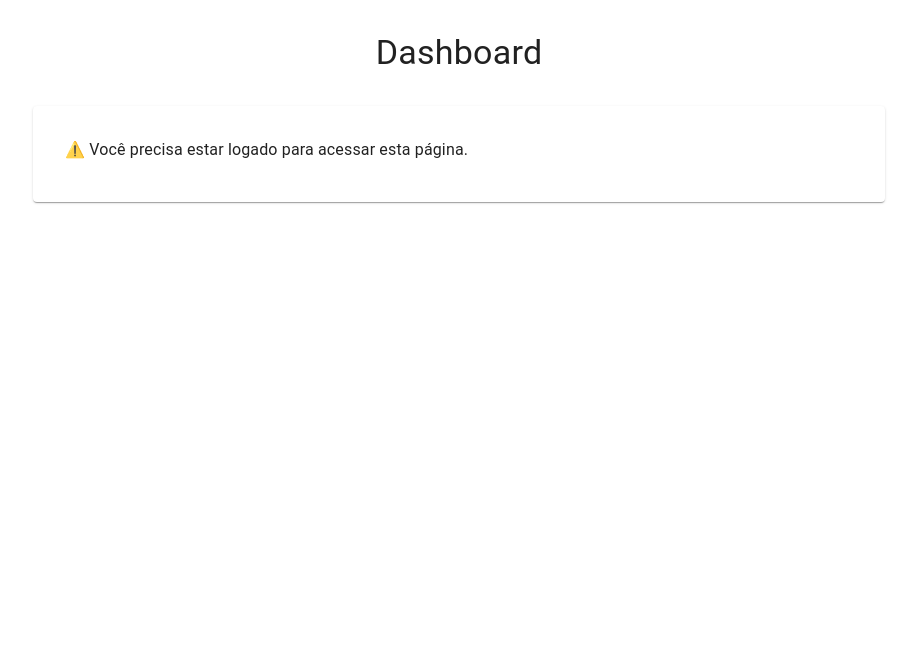
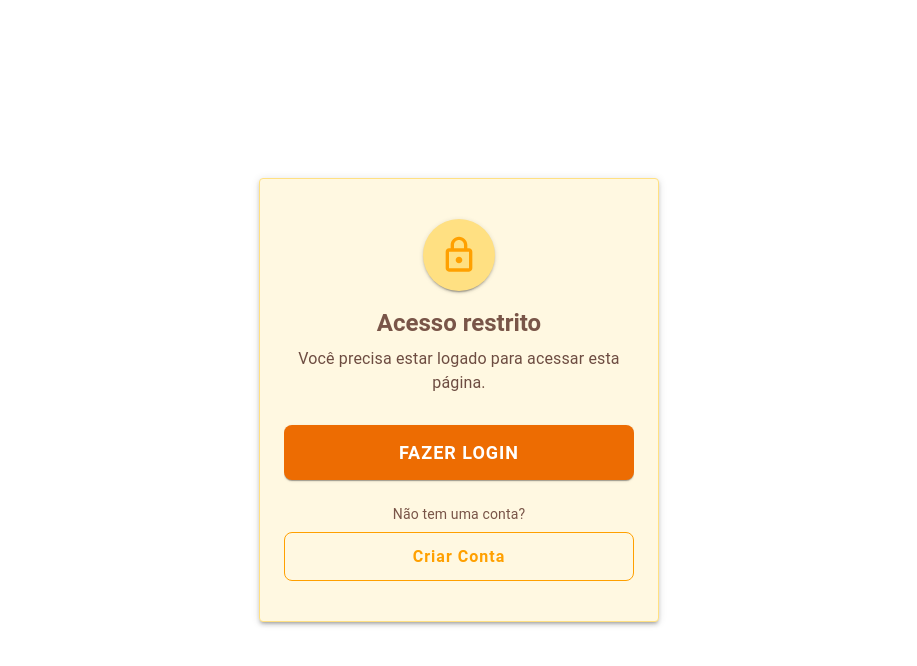
Before and after one commit to valeriapessoa/Flashcards, a Next.js app in the folder frontend/: page /dashboard in a window 1280 px wide. Shown: the top 666 px of the page, without its empty margins (181-1098 px from the left). Built offline with nearby package versions, Linux system fonts and the light colour scheme; no server answers.

Commit message:
feat: adiciona componente AccessDeniedMessage e substitui mensagens de acesso negado nas páginas

```diff
--- a/frontend/src/app/criar-flashcard/page.tsx
+++ b/frontend/src/app/criar-flashcard/page.tsx
@@ -4,6 +4,7 @@ import React from "react";
 import { useRouter } from "next/navigation";
 import { useSession } from "next-auth/react";
 import FlashcardForm from "../../components/FlashcardForm";
+import AccessDeniedMessage from "../../components/AccessDeniedMessage";
 import axios from "axios";
 
 const CreateFlashcard: React.FC = () => {
@@ -11,16 +12,7 @@ const CreateFlashcard: React.FC = () => {
   const { data: session } = useSession();
 
   if (!session) {
-    return (
-      <main className="flex items-center justify-center min-h-screen bg-gray-100 p-4">
-        <section className="bg-white shadow-md rounded-lg p-6 w-full max-w-2xl">
-          <h1 className="text-2xl font-bold text-gray-800 mb-4">Criar Flashcard</h1>
-          <div className="my-4">
-            <span role="img" aria-label="aviso">⚠️</span> Você precisa estar logado para acessar esta página.
-          </div>
-        </section>
-      </main>
-    );
+    return <AccessDeniedMessage />;
   }
 
   const handleSubmit = async (data: Partial<Flashcard>, file: File | null) => {
--- a/frontend/src/app/dashboard/page.tsx
+++ b/frontend/src/app/dashboard/page.tsx
@@ -6,6 +6,7 @@ import axios from 'axios';
 import { useSession } from 'next-auth/react';
 import UserStatsCard from '../../components/UserStatsCard';
 import ScoreCard from '../../components/ScoreCard';
+import AccessDeniedMessage from '../../components/AccessDeniedMessage';
 
 interface UserStats {
   score: number;
@@ -32,20 +33,7 @@ const Dashboard: React.FC = () => {
   }, []);
 
   if (!session) {
-    return (
-      <Container maxWidth="md" sx={{ mt: 4 }}>
-        <Typography variant="h4" gutterBottom textAlign="center">
-          Dashboard
-        </Typography>
-        <Card sx={{ p: 2, mt: 4 }}>
-          <CardContent>
-            <Typography component="div">
-              <span role="img" aria-label="aviso">⚠️</span> Você precisa estar logado para acessar esta página.
-            </Typography>
-          </CardContent>
-        </Card>
-      </Container>
-    );
+    return <AccessDeniedMessage />;
   }
 
   if (!stats) {
--- a/frontend/src/app/editar-flashcard/page.tsx
+++ b/frontend/src/app/editar-flashcard/page.tsx
@@ -7,6 +7,7 @@ import { fetchFlashcard, updateFlashcard } from "../../lib/api";
 import FlashcardForm from "../../components/FlashcardForm";
 import { ClipLoader } from "react-spinners";
 import { useSession } from "next-auth/react";
+import AccessDeniedMessage from "../../components/AccessDeniedMessage";
 
 const queryClient = new QueryClient();
 
@@ -17,16 +18,7 @@ const EditFlashcardPage = () => {
   const id = searchParams.get("id");
 
   if (!session) {
-    return (
-      <main className="flex items-center justify-center min-h-screen bg-gray-100 p-4">
-        <section className="bg-white shadow-md rounded-lg p-6 w-full max-w-2xl">
-          <h1 className="text-2xl font-bold text-gray-800 mb-4">Editar Flashcard</h1>
-          <div className="my-4">
-            <span role="img" aria-label="aviso">⚠️</span> Você precisa estar logado para acessar esta página.
-          </div>
-        </section>
-      </main>
-    );
+    return <AccessDeniedMessage />;
   }
 
   const [flashcard, setFlashcard] = useState<Flashcard | null>(null); // Estado atual do formulário
--- a/frontend/src/app/estudar/page.tsx
+++ b/frontend/src/app/estudar/page.tsx
@@ -9,6 +9,7 @@ import { fetchFlashcards } from "@/lib/api"; // Importado fetchFlashcards de lib
 import { CircularProgress, Button, Typography, Alert } from "@mui/material"; // Adicionado Typography e Alert
 import { useRouter } from "next/navigation";
 import { useSession } from "next-auth/react";
+import AccessDeniedMessage from "../../components/AccessDeniedMessage";
 
 // Removida a função fetchFlashcards local, usaremos a importada de lib/api
 
@@ -17,16 +18,7 @@ const StudyPage: React.FC = () => {
   const { data: session } = useSession();
   // Usar a sintaxe de objeto para useQuery (v5+) e a função importada
   if (!session) {
-    return (
-      <div className="flex flex-col items-center justify-center min-h-screen bg-gradient-to-b from-white to-gray-100 p-6">
-        <h1 className="text-4xl font-extrabold text-gray-900 mb-6 animate-fade-in">
-          📚 Modo de Estudo
-        </h1>
-        <div className="bg-white p-6 rounded-lg shadow-lg animate-fade-in">
-          <span role="img" aria-label="aviso">⚠️</span> Você precisa estar logado para acessar esta página.
-        </div>
-      </div>
-    );
+    return <AccessDeniedMessage />;
   }
 
   const { data: flashcards = [], isLoading, isError, error, refetch } = useQuery<Flashcard[], Error>({
--- a/frontend/src/app/flashcards/page.tsx
+++ b/frontend/src/app/flashcards/page.tsx
@@ -20,6 +20,8 @@ import { useQuery, useQueryClient, useMutation } from "@tanstack/react-query"; /
 // Removida a importação direta do axios
 import { deleteFlashcard, fetchFlashcards } from "../../lib/api"; // Importado fetchFlashcards
 import { useSession } from "next-auth/react";
+import AccessDeniedMessage from "../../components/AccessDeniedMessage";
+
 interface Tag {
   id: number;
   text: string;
@@ -39,20 +41,7 @@ const Flashcards: React.FC = () => {
   const { data: session } = useSession();
 
   if (!session) {
-    return (
-      <Container maxWidth="md" sx={{ mt: 4 }}>
-        <Typography variant="h4" gutterBottom textAlign="center">
-          📚 Flashcards
-        </Typography>
-        <Card sx={{ p: 2, mt: 4 }}>
-          <CardContent>
-            <Typography component="div">
-              <span role="img" aria-label="aviso">⚠️</span> Você precisa estar logado para acessar esta página.
-            </Typography>
-          </CardContent>
-        </Card>
-      </Container>
-    );
+    return <AccessDeniedMessage />;
   }
 
   // Usar a sintaxe de objeto para useQuery (v5+)
--- a/frontend/src/app/revisao-inteligente/page.tsx
+++ b/frontend/src/app/revisao-inteligente/page.tsx
@@ -1,21 +1,16 @@
 'use client';
 
 import React from 'react';
-import { Typography, Container, Alert } from '@mui/material';
+import { Typography, Container } from '@mui/material';
 import FlashcardList from '../../components/FlashcardList';
+import AccessDeniedMessage from '../../components/AccessDeniedMessage';
 import { useSession } from 'next-auth/react';
 
 const RevisaoInteligentePage = () => {
   const { data: session } = useSession();
 
   if (!session) {
-    return (
-      <Container maxWidth="md" sx={{ mt: 4 }}>
-        <Alert severity="warning">
-          Você precisa estar logado para acessar a revisão inteligente.
-        </Alert>
-      </Container>
-    );
+    return <AccessDeniedMessage />;
   }
 
   return (
--- /dev/null
+++ b/frontend/src/components/AccessDeniedMessage.tsx
@@ -0,0 +1,94 @@
+"use client";
+import React from "react";
+import { Alert, Box, Typography, Button, Link } from "@mui/material";
+import LockOutlinedIcon from "@mui/icons-material/LockOutlined";
+import { useRouter } from "next/navigation";
+
+const AccessDeniedMessage: React.FC = () => {
+  const router = useRouter();
+  return (
+    <Box
+      position="fixed"
+      top="50%"
+      left="50%"
+      zIndex={1300}
+      sx={{
+        transform: 'translate(-50%, -50%)',
+        width: '100%',
+        maxWidth: '100vw',
+        minHeight: '100vh',
+        bgcolor: 'transparent',
+        display: 'flex',
+        alignItems: 'center',
+        justifyContent: 'center',
+      }}
+    >
+      <Alert
+        severity="warning"
+        icon={false}
+        sx={{
+          bgcolor: "#fff8e1",
+          color: "#795548",
+          border: "1px solid #ffe082",
+          boxShadow: 3,
+          maxWidth: 400,
+          width: "100%",
+          py: 4,
+          px: 3,
+          textAlign: "center",
+          display: "flex",
+          flexDirection: "column",
+          alignItems: "center",
+        }}
+      >
+        <Box
+          sx={{
+            bgcolor: "#ffe082",
+            borderRadius: "50%",
+            width: 72,
+            height: 72,
+            display: "flex",
+            alignItems: "center",
+            justifyContent: "center",
+            mx: "auto",
+            mb: 2,
+            boxShadow: 2,
+          }}
+        >
+          <LockOutlinedIcon sx={{ fontSize: 40, color: "#ffa000" }} />
+        </Box>
+        <Typography variant="h5" fontWeight="bold" gutterBottom sx={{ mt: 1 }}>
+          Acesso restrito
+        </Typography>
+        <Typography variant="body1" gutterBottom sx={{ color: "#6d4c41" }}>
+          Você precisa estar logado para acessar esta página.
+        </Typography>
+        <Button
+          variant="contained"
+          color="warning"
+          size="large"
+          fullWidth
+          sx={{ mt: 3, borderRadius: 2, fontWeight: "bold", color: "#fff", boxShadow: 1, py: 1.5, fontSize: 18, letterSpacing: 1 }}
+          onClick={() => router.push("/login")}
+        >
+          Fazer Login
+        </Button>
+        <Typography variant="body2" sx={{ mt: 3, color: "#795548" }}>
+          Não tem uma conta?
+        </Typography>
+        <Button
+          component={Link}
+          href="/register"
+          variant="outlined"
+          color="warning"
+          fullWidth
+          sx={{ mt: 1, borderRadius: 2, fontWeight: "bold", borderColor: "#ffa000", color: "#ffa000", py: 1.2, fontSize: 16, letterSpacing: 1, textTransform: 'none', '&:hover': { borderColor: '#ffa000', bgcolor: '#fffde7' } }}
+        >
+          Criar Conta
+        </Button>
+      </Alert>
+    </Box>
+  );
+};
+
+export default AccessDeniedMessage;
```
